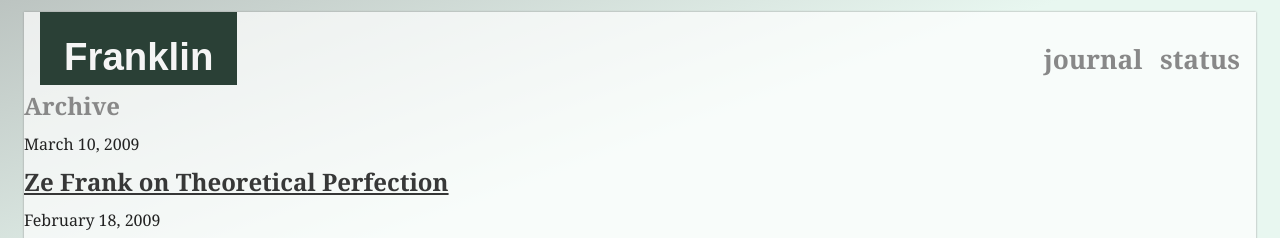
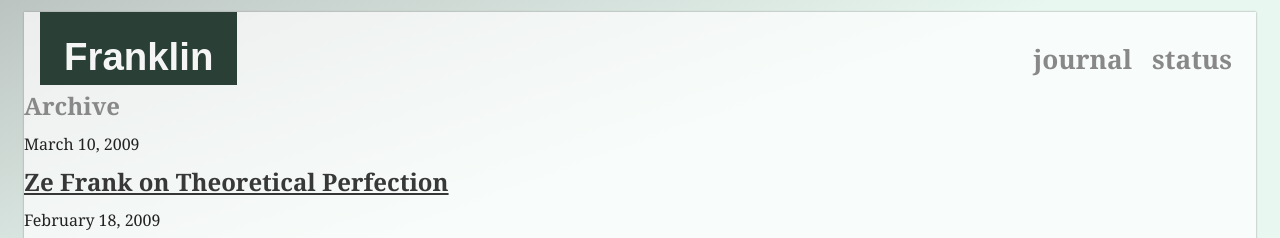
Before and after one commit to drewfranklin/drewfranklin.github.io, a Jekyll site: the page built from archive.html, in a window 1280 px wide. Shown: the top 238 px of the page. Built offline with Jekyll 4.4.1, drawn with Linux system fonts in a browser that asks for light colours.

Commit message:
Nav Tweak

```diff
--- a/_sass/_main.scss
+++ b/_sass/_main.scss
@@ -243,7 +243,8 @@ header[role="banner"] nav {
 	color: #888;
 	text-decoration: none;
 	font-size: 1.25em;
-	margin-left: 0.5em;
+	margin-left: 0.3em;
+	margin-right: 0.3em;
 }
 
 .site-links a.active:link,
```
